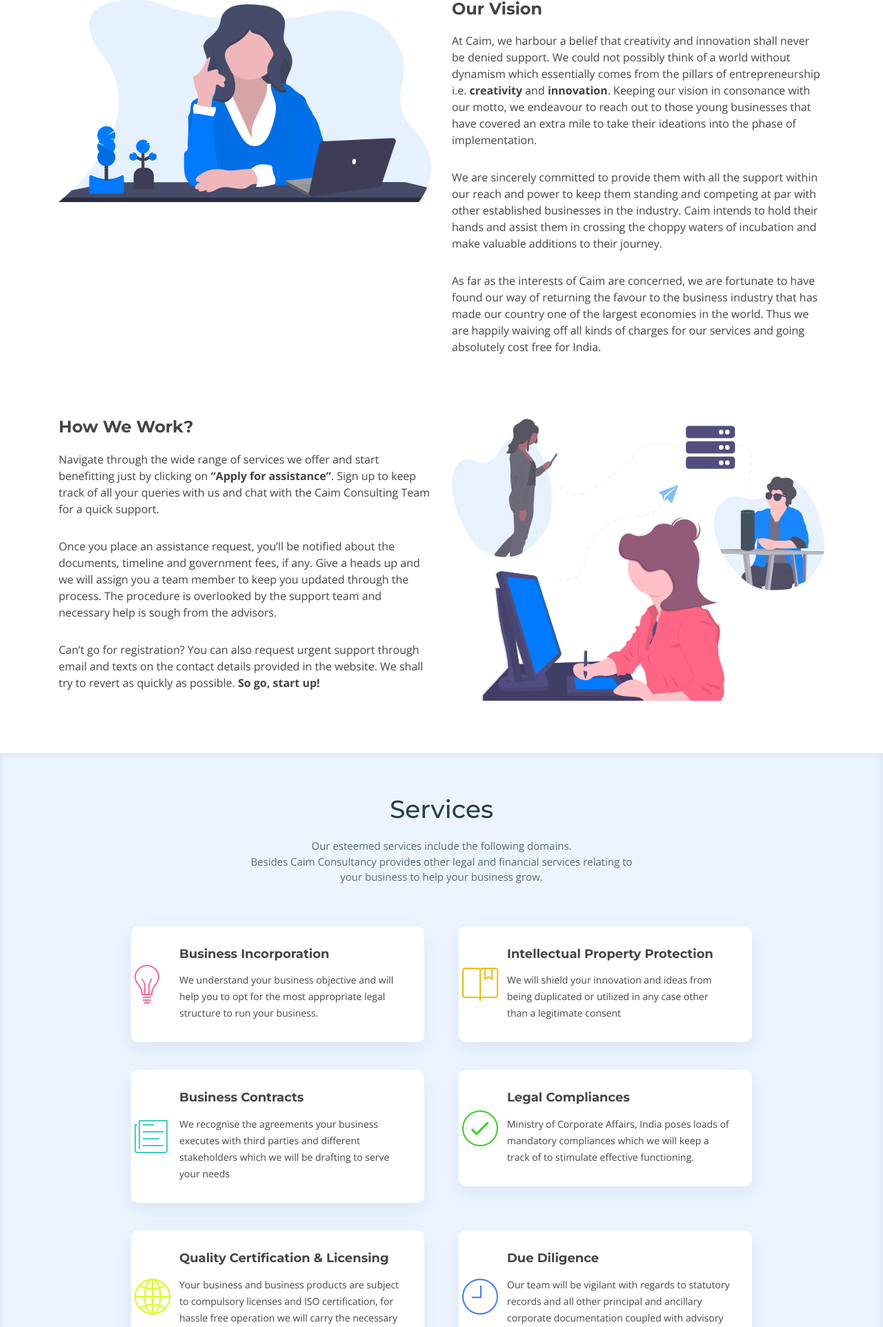
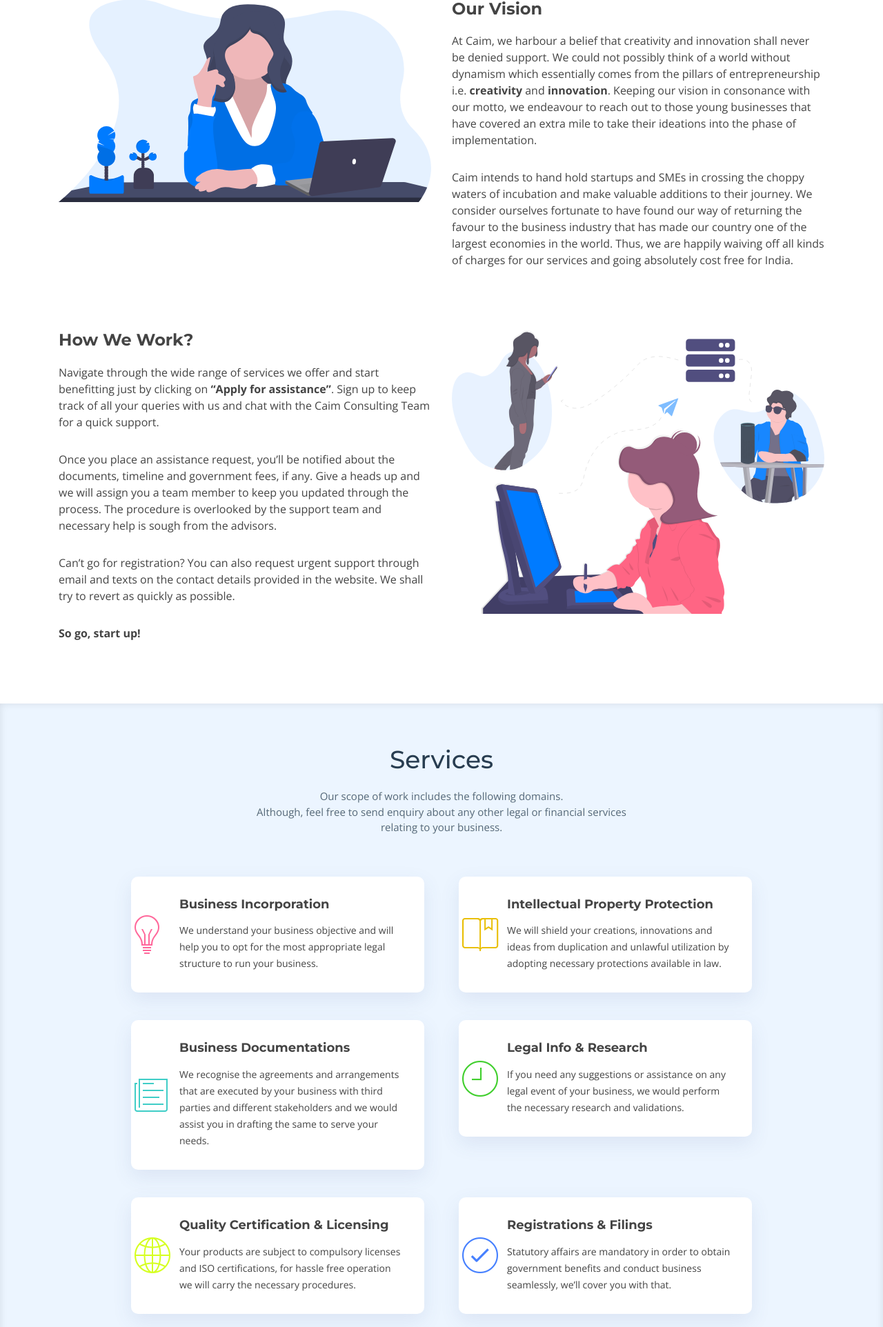
Before and after one commit to caimconsulting/caim-consulting-website, a Django app: page / in a window 1280 px wide. Shown: the part 1633-3557 px from the top of the page at 69% size. Run offline with Django 3.2, Linux system fonts and the light colour scheme; parts of the project's set-up code (start-up, migrations or seed data) failed here and were passed over; some libraries are stand-ins or nearby versions; some web fonts are replaced.

Commit message:
services updated

```diff
--- a/mainsite/templates/index.html
+++ b/mainsite/templates/index.html
@@ -116,28 +116,20 @@
             Our Vision
           </h4>
           <p>
-            At Caim, we harbour a belief that creativity and innovation shall
-            never be denied support. We could not possibly think of a world
-            without dynamism which essentially comes from the pillars of
-            entrepreneurship i.e. <strong>creativity</strong> and
-            <strong>innovation</strong>. Keeping our vision in consonance with
-            our motto, we endeavour to reach out to those young businesses that
-            have covered an extra mile to take their ideations into the phase of
+            At Caim, we harbour a belief that creativity and innovation shall never be denied
+            support. We could not possibly think of a world without dynamism which essentially
+            comes from the pillars of entrepreneurship i.e. <strong>creativity</strong> and <strong>innovation</strong>. Keeping
+            our vision in consonance with our motto, we endeavour to reach out to those young
+            businesses that have covered an extra mile to take their ideations into the phase of
             implementation.
           </p>
           <p>
-            We are sincerely committed to provide them with all the support
-            within our reach and power to keep them standing and competing at
-            par with other established businesses in the industry. Caim intends
-            to hold their hands and assist them in crossing the choppy waters of
-            incubation and make valuable additions to their journey.
-          </p>
-          <p>
-            As far as the interests of Caim are concerned, we are fortunate to
-            have found our way of returning the favour to the business industry
-            that has made our country one of the largest economies in the world.
-            Thus we are happily waiving off all kinds of charges for our
-            services and going absolutely cost free for India.
+            Caim intends to hand hold startups and SMEs in crossing the choppy waters of
+            incubation and make valuable additions to their journey. We consider ourselves
+            fortunate to have found our way of returning the favour to the business industry that
+            has made our country one of the largest economies in the world. Thus, we are
+            happily waiving off all kinds of charges for our services and going absolutely cost
+            free for India.
           </p>
         </div>
       </div>
@@ -170,6 +162,8 @@
             Can’t go for registration? You can also request urgent support through email and
             texts on the contact details provided in the website. We shall try to revert as quickly
             as possible.
+          </p>
+          <p>
             <strong>So go, start up!</strong>
           </p>
         </div>
@@ -186,9 +180,8 @@
       <header class="section-header">
         <h3>Services</h3>
         <p>
-          Our esteemed services include the following domains.<br />Besides Caim
-          Consultancy provides other legal and financial services relating to
-          your business to help your business grow.
+          Our scope of work includes the following domains. <br />
+          Although, feel free to send enquiry about any other legal or financial services relating to your business.
         </p>
       </header>
 
@@ -215,8 +208,8 @@
             </div>
             <h4 class="title">Intellectual Property Protection</h4>
             <p class="description">
-              We will shield your innovation and ideas from being duplicated or
-              utilized in any case other than a legitimate consent
+              We will shield your creations, innovations and ideas from duplication and unlawful
+              utilization by adopting necessary protections available in law.
             </p>
           </div>
         </div>
@@ -230,11 +223,11 @@
             <div class="icon">
               <i class="ion-ios-paper-outline" style="color: #3fcdc7;"></i>
             </div>
-            <h4 class="title">Business Contracts</h4>
+            <h4 class="title">Business Documentations</h4>
             <p class="description">
-              We recognise the agreements your business executes with third
-              parties and different stakeholders which we will be drafting to
-              serve your needs
+              We recognise the agreements and arrangements that are executed by your business
+              with third parties and different stakeholders and we would assist you in drafting the
+              same to serve your needs.
             </p>
           </div>
         </div>
@@ -245,13 +238,12 @@
         >
           <div class="box">
             <div class="icon">
-              <i class="ion-ios-checkmark-outline" style="color: #41cf2e;"></i>
+              <i class="ion-ios-clock-outline" style="color: #41cf2e;"></i>
             </div>
-            <h4 class="title">Legal Compliances</h4>
+            <h4 class="title">Legal Info & Research</h4>
             <p class="description">
-              Ministry of Corporate Affairs, India poses loads of mandatory
-              compliances which we will keep a track of to stimulate effective
-              functioning.
+              If you need any suggestions or assistance on any legal event of your business, we
+              would perform the necessary research and validations.
             </p>
           </div>
         </div>
@@ -267,9 +259,8 @@
             </div>
             <h4 class="title">Quality Certification & Licensing</h4>
             <p class="description">
-              Your business and business products are subject to compulsory
-              licenses and ISO certification, for hassle free operation we will
-              carry the necessary filings.
+              Your products are subject to compulsory licenses and ISO certifications, for hassle
+              free operation we will carry the necessary procedures.
             </p>
           </div>
         </div>
@@ -280,13 +271,12 @@
         >
           <div class="box">
             <div class="icon">
-              <i class="ion-ios-clock-outline" style="color: #4680ff;"></i>
+              <i class="ion-ios-checkmark-outline" style="color: #4680ff;"></i>
             </div>
-            <h4 class="title">Due Diligence</h4>
+            <h4 class="title">Registrations & Filings</h4>
             <p class="description">
-              Our team will be vigilant with regards to statutory records and
-              all other principal and ancillary corporate documentation coupled
-              with advisory and course of action in case of any default.
+              Statutory affairs are mandatory in order to obtain government benefits and conduct
+              business seamlessly, we’ll cover you with that.
             </p>
           </div>
         </div>
```
